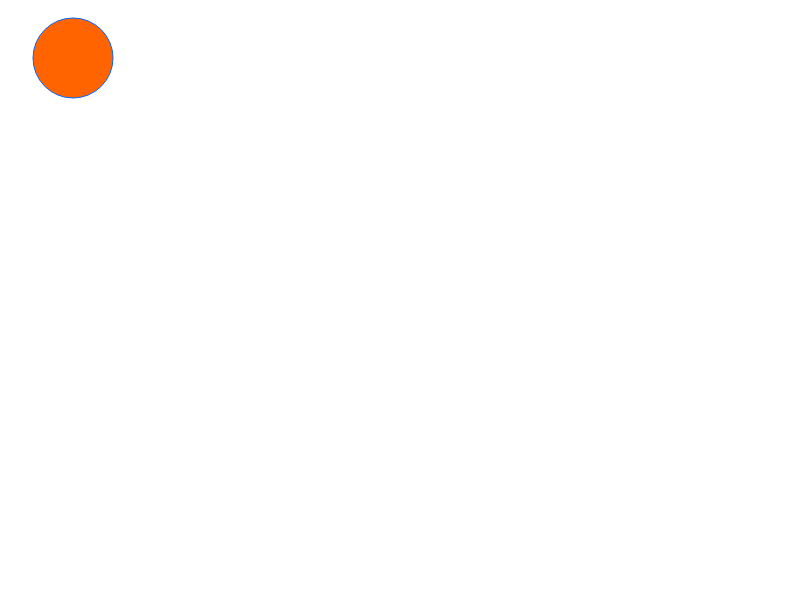
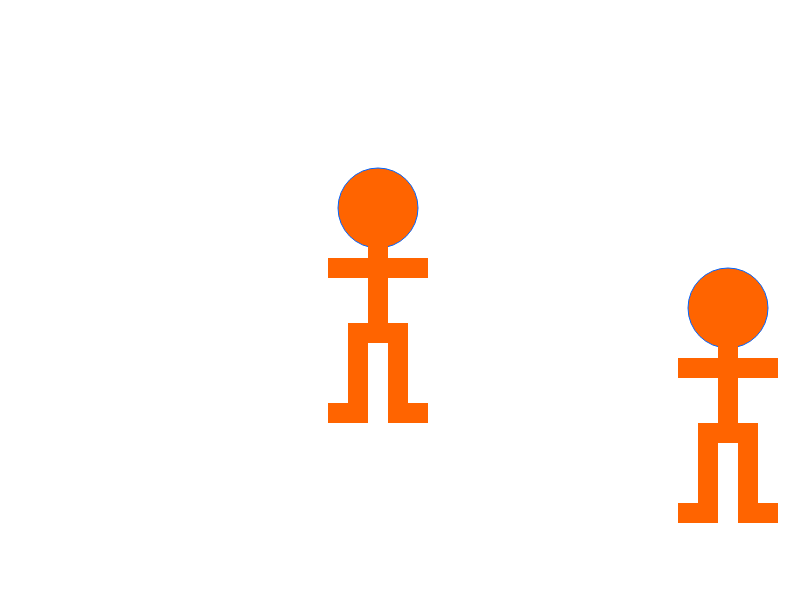
Before and after one commit to JuliusSchumacher/CanvasFunktion, a plain HTML site: page index.html in a window 1280 px wide. Shown: the whole page, without its empty margins (30-839 px from the left). Drawn offline with Linux system fonts and the light colour scheme.

Commit message:
La till två gubbar på canvas

```diff
--- a/index.html
+++ b/index.html
@@ -9,12 +9,31 @@
             var c = document.getElementById("duken");
             var ctx = c.getContext("2d");
 
-            ctx.strokeStyle ="rgb(0, 100, 255)"
-            ctx.fillStyle = "rgb(255, 100, 0)";
-            ctx.beginPath();
-            ctx.arc(95,50,40,0, 2*Math.PI);
-            ctx.fill();
-            ctx.stroke();
+
+            //En röd cirkel
+            function redCircle(x, y, r){
+                ctx.strokeStyle ="rgb(0, 100, 255)"
+                ctx.fillStyle = "rgb(255, 100, 0)";
+                ctx.beginPath();
+                ctx.arc(x,y,r,0, 2*Math.PI);
+                ctx.fill();
+                ctx.stroke();
+            }
+
+            function oldMan(x,y){
+            redCircle(x, y, 40);
+            ctx.fillRect(x -10,y +35, 20, 100);
+            ctx.fillRect(x -50,y +50, 100, 20);
+            ctx.fillRect(x-30,y+115, 20, 100);
+            ctx.fillRect(x+10,y+115, 20, 100);
+            ctx.fillRect(x-50,y+195, 40, 20);
+            ctx.fillRect(x+10,y+195, 40, 20);
+            }
+
+            oldMan(400, 200);
+
+            oldMan(750, 300);
+
         </script>
     </body>
 </html>
```
